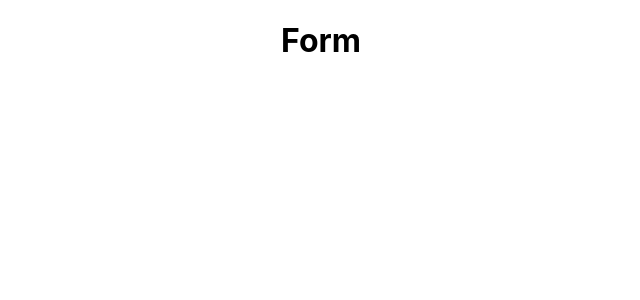
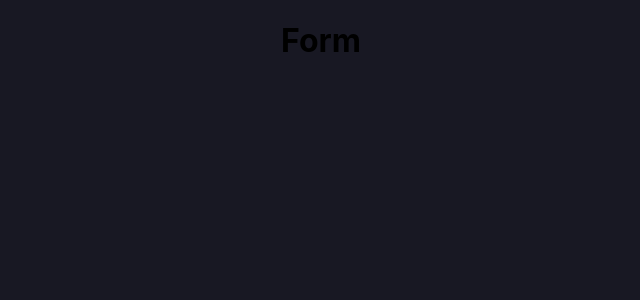
Before and after one commit to fossnsbm/techiesleuths23-web, a React (Create React App) app in the folder frontend/: page /form in a window 1280 px wide. Shown: the top 300 px of the page, without its empty margins (319-959 px from the left). Built offline with nearby package versions, Linux system fonts and the light colour scheme.

Commit message:
changes in app.js

```diff
--- a/frontend/src/index.css
+++ b/frontend/src/index.css
@@ -5,6 +5,7 @@ body {
     sans-serif;
   -webkit-font-smoothing: antialiased;
   -moz-osx-font-smoothing: grayscale;
+  background-color: #181823;
 }
 
 code {
--- a/frontend/src/pages/Form.jsx
+++ b/frontend/src/pages/Form.jsx
@@ -1,4 +1,3 @@
-import React from 'react';
 
 const Form = () => {
     return (
```
Also changed, not shown: frontend/src/components/navbar/nav.jsx (added, +10 -0 lines), frontend/src/components/navbar/nav.scss (added).
